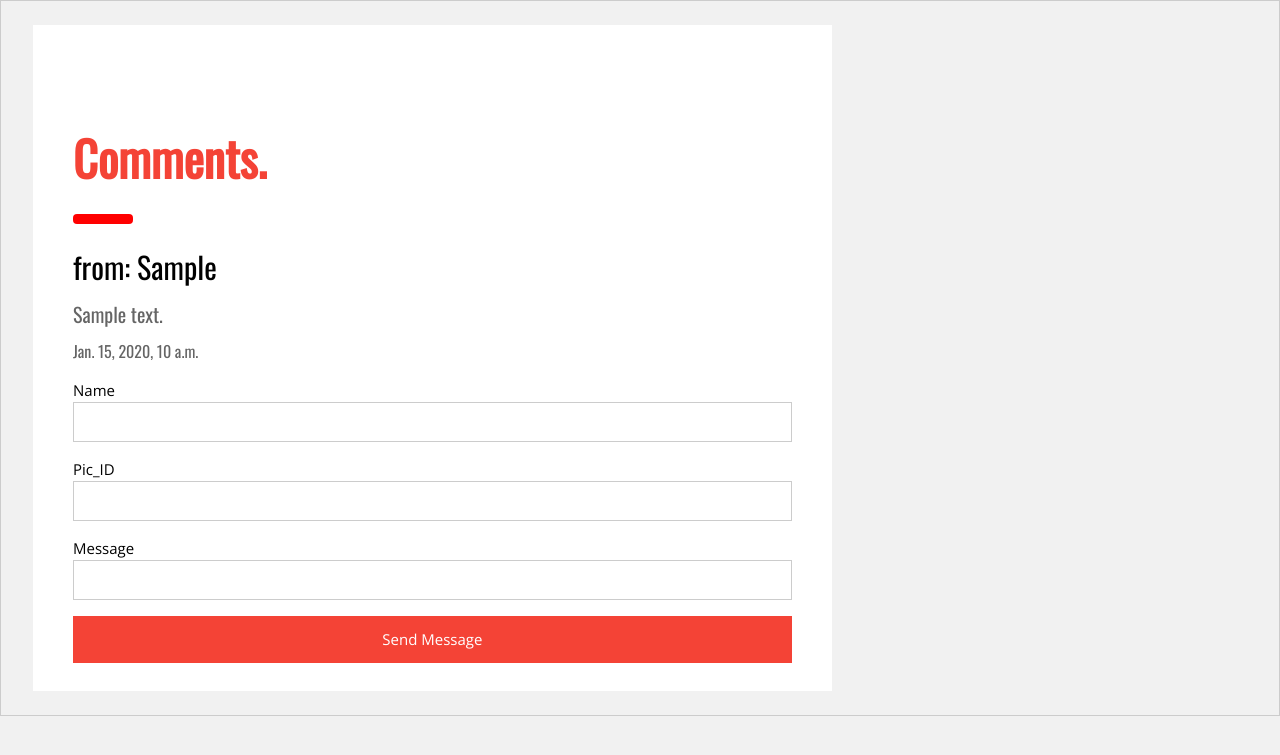
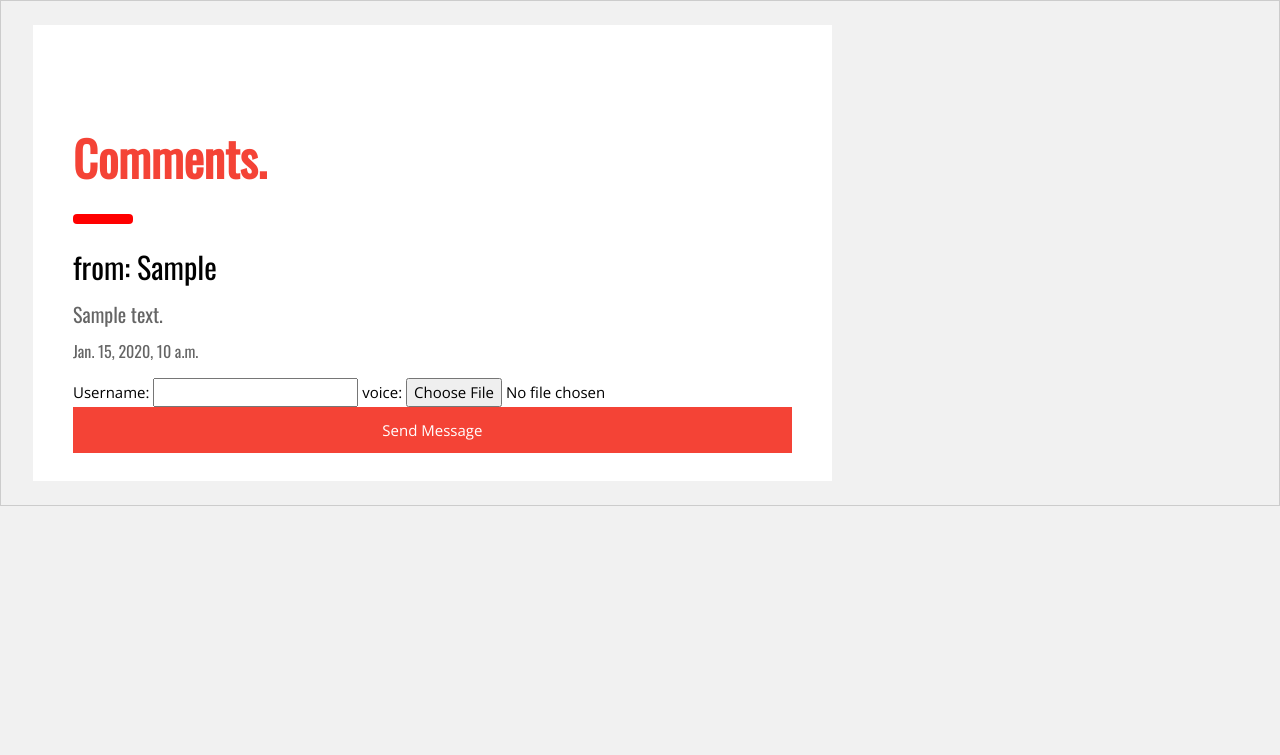
Before and after one commit to AMKiasat/AMK_IMDB, a Django app: page /1/comments/1 in a window 1280 px wide. Shown: the top 755 px of the page. Run offline with Django 4.2, Linux system fonts and the light colour scheme; tables that the repository leaves empty hold one stand-in row (values such as "Sample post").

Commit message:
adding mp3 input comment and comment anger manager

```diff
--- /dev/null
+++ b/amkimdb/forms.py
@@ -0,0 +1,6 @@
+from django import forms
+
+
+class UploadFileForm(forms.Form):
+    username = forms.CharField(max_length=50)
+    file = forms.FileField(label='voice')
--- a/amkimdb/templates/index3.html
+++ b/amkimdb/templates/index3.html
@@ -40,24 +40,15 @@ and is wrapped around the whole page content, except for the footer in this exam
             <hr style="width:50px;border:5px solid red" class="w3-round">
             <p>{% for comment in comments %}
             <div class="w3-content">
-              <h2>from: {{ comment.user }}</h3>
+              <h2>from: {{ comment.user }} </h3>
               <h4><span class="w3-opacity">{{ comment.text }}</span></h5>
               <h6><span class="w3-opacity">{{ comment.date }}</span></h5>
             </div>
             {% endfor %}</p>
-            <form action="action_page.php" target="_blank" method="POST">
-              <div class="w3-section">
-                <label>Name</label>
-                <input class="w3-input w3-border" type="text" name="Name" required>
-              </div>
-              <div class="w3-section">
-                <label>Pic_ID</label>
-                <input class="w3-input w3-border" type="number" name="Pic_ID" required>
-              </div>
-              <div class="w3-section">
-                <label>Message</label>
-                <input class="w3-input w3-border" type="text" name="Message" required>
-              </div>
+
+            <form method="POST" enctype="multipart/form-data">
+              {% csrf_token %}
+              {{form}}
               <button type="submit" class="w3-button w3-block w3-padding-large w3-red w3-margin-bottom">Send
                 Message</button>
             </form>
--- a/amkimdb/urls.py
+++ b/amkimdb/urls.py
@@ -6,4 +6,5 @@ urlpatterns = [
     path('', views.home_page),
     path('<int:movie_id>/language', views.language_page),
     path('<int:movie_id>/comments/<int:language>', views.comment_page),
+    # path('upload/<int:movie_id>', views.upload_file),
 ]
--- a/amkimdb/views.py
+++ b/amkimdb/views.py
@@ -1,17 +1,119 @@
-import os
+# from django.http import HttpResponseRedirect
+# from django.shortcuts import render
+#
+# from amkimdb import models
+# from amkimdb.models import Comment
+# from amkimdb.models import Movie
+# from ibm_watson import LanguageTranslatorV3
+# from ibm_cloud_sdk_core.authenticators import IAMAuthenticator
+# from ibm_watson import SpeechToTextV1
+# from ibm_watson import NaturalLanguageUnderstandingV1
+# from amkimdb.forms import UploadFileForm
+#
+# authenticator = IAMAuthenticator('osSz1O6PII94iofskhrzpevpqYpL6nj5oNS063Jqatot')
+# natural_language_understanding = NaturalLanguageUnderstandingV1(
+#     version='2021-08-01',
+#     authenticator=authenticator
+# )
+# natural_language_understanding.set_service_url(
+#     'https://api.eu-de.natural-language-understanding.watson.cloud.ibm.com/instances/e6c7355b-5a9f-4860-8299-39bc0154ec6d')
+#
+# authenticator = IAMAuthenticator('zym51ZvCVd35WSHBj1Aat24nfp9LM-X322VW2WQEs4Zw')
+# language_translator = LanguageTranslatorV3(
+#     version='2018-05-01',
+#     authenticator=authenticator
+# )
+# language_translator.set_service_url(
+#     'https://api.eu-de.language-translator.watson.cloud.ibm.com/instances/04dcff24-9a00-4d29-a11e-8ddd9bae0d23')
+#
+# authenticator = IAMAuthenticator('cGCFGDJJTAB_3TKCH7VOPXff4XDPrteJNkLg3WjvD7ew')
+# speech_to_text = SpeechToTextV1(
+#     authenticator=authenticator
+# )
+#
+# speech_to_text.set_service_url(
+#     'https://api.eu-de.speech-to-text.watson.cloud.ibm.com/instances/f10d3685-06e7-4386-aba2-c632b53ddfeb')
+#
+#
+# def home_page(request):
+#     movies = models.Movie.objects.all()
+#     return render(request, 'index.html', {'movies': movies})
+#
+#
+# def language_page(request, movie_id):
+#     return render(request, 'index2.html', {'movie_id': movie_id})
+#
+#
+# def comment_page(request, movie_id, language):
+#     form = UploadFileForm()
+#     comments = models.Movie.objects.get(id=movie_id).movie_comments
+#     if language == 1:
+#         return render(request, 'index3.html', {'comments': comments, 'form': form, 'movie_id': movie_id})
+#     lang = 'en'
+#     if language == 2:
+#         lang = 'fr'
+#     elif language == 3:
+#         lang = 'es'
+#     for comment in comments:
+#         translation = language_translator.translate(text=comment.text, source='en', target=lang).get_result()
+#         print(translation)
+#         comment.text = translation['translations'][0]['translation']
+#     return render(request, 'index3.html', {'comments': comments, 'form': form, 'movie_id': movie_id})
+#
+#
+# # def handle_uploaded_file(f):
+# #     with open('some/file/name.txt', 'wb+') as destination:
+# #         for chunk in f.chunks():
+# #             destination.write(chunk)
+#
+#
+# def upload_file(request, movie_id):
+#     form = UploadFileForm(request.POST, request.FILES)
+#     if form.is_valid():
+#         result = speech_to_text.recognize(request.FILES['file'], content_type='audio/mp3').get_result()
+#         text = result['results'][0]['alternatives'][0]['transcript']
+#         movie = Movie.objects.get(id = movie_id)
+#         comment = Comment(user=request.POST['user'],text=text,movie=movie)
+#         comment.save()
+#     return HttpResponseRedirect('/')
+#
+#
 
+
+from django.http import HttpResponseRedirect
 from django.shortcuts import render
 
 from amkimdb import models
 from ibm_watson import LanguageTranslatorV3
 from ibm_cloud_sdk_core.authenticators import IAMAuthenticator
+from ibm_watson import SpeechToTextV1
+from ibm_watson import NaturalLanguageUnderstandingV1
+from amkimdb.forms import UploadFileForm
+from ibm_watson.natural_language_understanding_v1 import Features, EmotionOptions
+
+authenticator = IAMAuthenticator('osSz1O6PII94iofskhrzpevpqYpL6nj5oNS063Jqatot')
+natural_language_understanding = NaturalLanguageUnderstandingV1(
+    version='2021-08-01',
+    authenticator=authenticator
+)
+natural_language_understanding.set_service_url(
+    'https://api.eu-de.natural-language-understanding.watson.cloud.ibm.com/instances/e6c7355b-5a9f-4860-8299-39bc0154ec6d')
 
 authenticator = IAMAuthenticator('zym51ZvCVd35WSHBj1Aat24nfp9LM-X322VW2WQEs4Zw')
 language_translator = LanguageTranslatorV3(
     version='2018-05-01',
     authenticator=authenticator
 )
-language_translator.set_service_url('https://api.eu-de.language-translator.watson.cloud.ibm.com/instances/04dcff24-9a00-4d29-a11e-8ddd9bae0d23')
+language_translator.set_service_url(
+    'https://api.eu-de.language-translator.watson.cloud.ibm.com/instances/04dcff24-9a00-4d29-a11e-8ddd9bae0d23')
+
+authenticator = IAMAuthenticator('cGCFGDJJTAB_3TKCH7VOPXff4XDPrteJNkLg3WjvD7ew')
+speech_to_text = SpeechToTextV1(
+    authenticator=authenticator
+)
+
+speech_to_text.set_service_url(
+    'https://api.eu-de.speech-to-text.watson.cloud.ibm.com/instances/f10d3685-06e7-4386-aba2-c632b53ddfeb')
 
 
 def home_page(request):
@@ -24,16 +126,45 @@ def language_page(request, movie_id):
 
 
 def comment_page(request, movie_id, language):
-    comments = models.Movie.objects.get(id=movie_id).movie_comments
-    if language == 1:
-        return render(request, 'index3.html', {'comments': comments})
-    lang = 'en'
-    if language == 2:
-        lang = 'fr'
-    elif language == 3:
-        lang = 'es'
-    for comment in comments:
-        translation = language_translator.translate(text=comment.text, source='en', target=lang).get_result()
-        print(translation)
-        comment.text = translation['translations'][0]['translation']
-    return render(request, 'index3.html', {'comments': comments})
+    if request.method == 'POST':
+        form = UploadFileForm(request.POST, request.FILES)
+        if form.is_valid():
+            result = speech_to_text.recognize(request.FILES['file'], content_type='audio/mp3').get_result()
+            text = result['results'][0]['alternatives'][0]['transcript']
+            result2 = natural_language_understanding.analyze(text=text, features=Features(emotion=EmotionOptions())).get_result()
+            anger = result2['emotion']['document']['emotion']['anger']
+            if anger < 0.5:
+                movie = models.Movie.objects.get(id=movie_id)
+                models.Comment(user=request.POST['username'], text=text, movie=movie).save()
+        return HttpResponseRedirect('/')
+    else:
+        form = UploadFileForm()
+        comments = models.Movie.objects.get(id=movie_id).movie_comments
+        if language == 1:
+            return render(request, 'index3.html', {'comments': comments, 'form': form, 'movie_id': movie_id})
+        lang = 'en'
+        if language == 2:
+            lang = 'fr'
+        elif language == 3:
+            lang = 'es'
+        for comment in comments:
+            translation = language_translator.translate(text=comment.text, source='en', target=lang).get_result()
+            print(translation)
+            comment.text = translation['translations'][0]['translation']
+        return render(request, 'index3.html', {'comments': comments, 'form': form, 'movie_id': movie_id})
+
+# def handle_uploaded_file(f):
+#     with open('some/file/name.txt', 'wb+') as destination:
+#         for chunk in f.chunks():
+#             destination.write(chunk)
+
+
+# def upload_file(request, movie_id):
+#     form = UploadFileForm(request.POST, request.FILES)
+#     if form.is_valid():
+#         result = speech_to_text.recognize(request.FILES['file'], content_type='audio/mp3').get_result()
+#         text = result['results'][0]['alternatives'][0]['transcript']
+#         movie = models.Movie.objects.get(id = movie_id)
+#         comment = models.Comment(user=request.POST['user'],text=text,movie=movie)
+#         comment.save()
+#     return HttpResponseRedirect('/')
```
Also changed, not shown: 1 other file.
